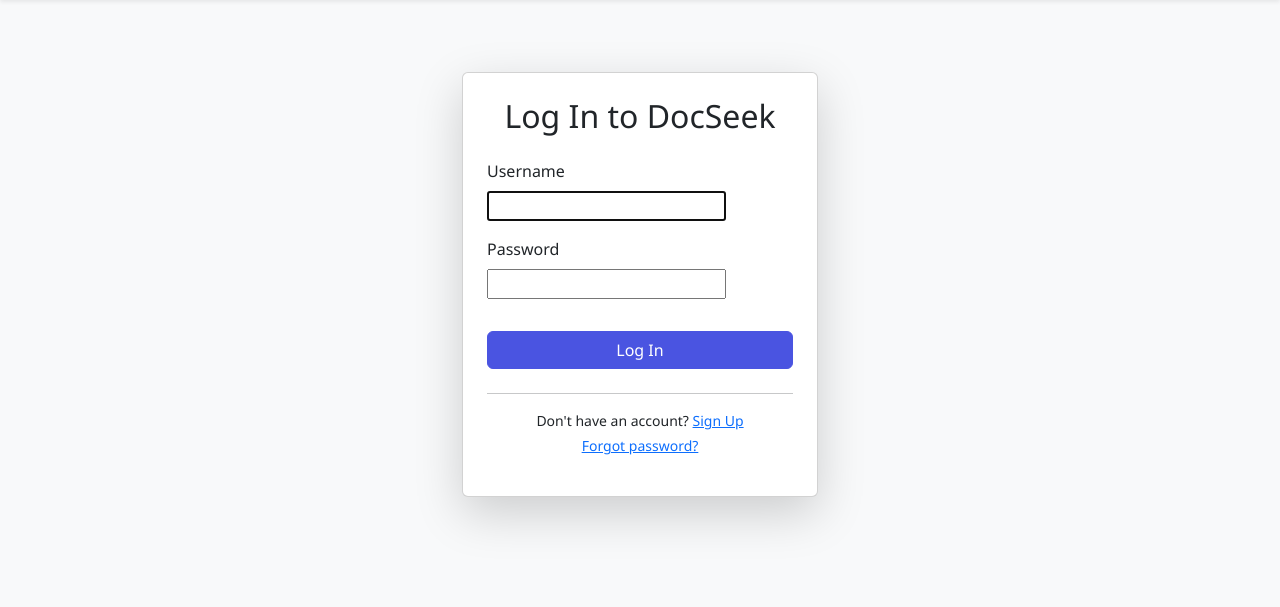
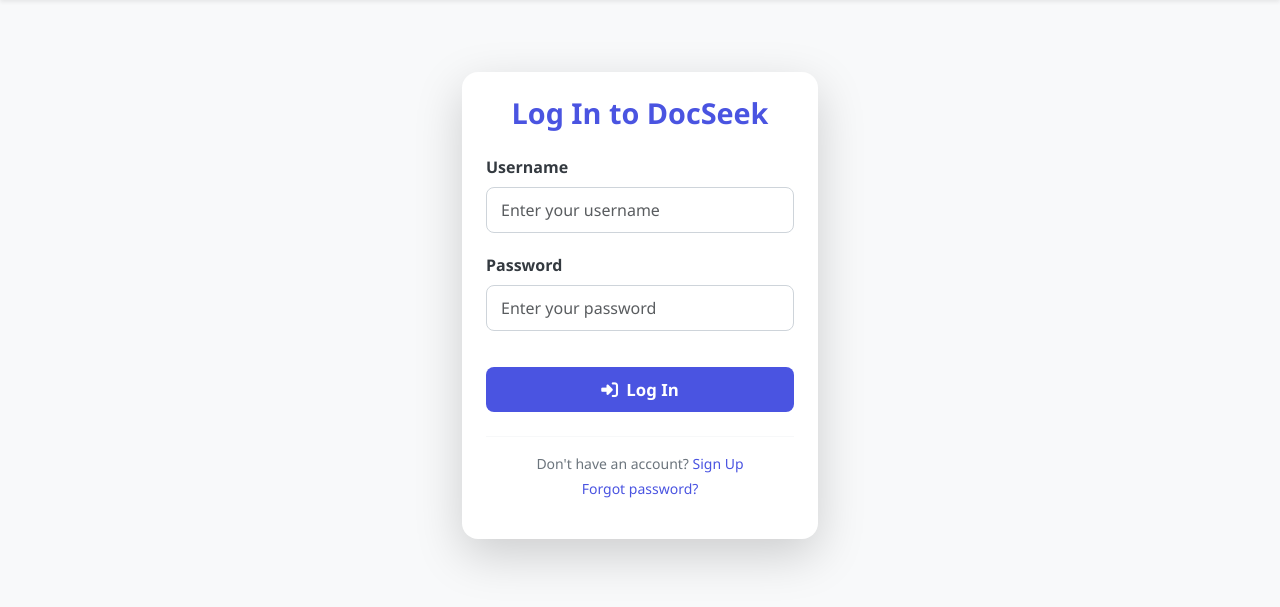
Before and after one commit to albanz27/DocSeek, a Django app: page /accounts/login/ in a window 1280 px wide. Shown: the part 56-663 px from the top of the page. Run offline with Django 5.2, Linux system fonts and the light colour scheme; parts of the project's set-up code (start-up, migrations or seed data) failed here and were passed over.

Commit message:
Add login and signup CSS files and enhance form templates with improved styling and icons

```diff
--- /dev/null
+++ b/static/css/registration/login.css
@@ -0,0 +1,93 @@
+.card {
+    border: none;
+    border-radius: 16px;
+    background: #ffffff;
+    box-shadow: 0 6px 16px rgba(0, 0, 0, 0.08);
+    animation: fadeInUp 0.5s ease-in-out;
+}
+
+.card-title {
+    font-size: 1.8rem;
+    font-weight: 700;
+    color: #4a54e1;
+}
+
+form .mb-3 {
+    margin-bottom: 1.25rem !important;
+}
+
+.form-label {
+    font-weight: 600;
+    color: #343a40;
+}
+
+form input[type="text"],
+form input[type="password"] {
+    border: 1.5px solid #ced4da;
+    border-radius: 8px;
+    padding: 10px 14px;
+    font-size: 1rem;
+    transition: all 0.2s ease-in-out;
+}
+
+form input:focus {
+    border-color: #4a54e1;
+    box-shadow: 0 0 0 3px rgba(74, 84, 225, 0.15);
+    outline: none;
+}
+
+.btn-primary {
+    background-color: #4a54e1;
+    border: none;
+    border-radius: 8px;
+    font-size: 1.05rem;
+    font-weight: 600;
+    padding: 10px 0;
+    transition: all 0.2s ease-in-out;
+}
+
+.btn-primary:hover {
+    background-color: #3c45cc;
+    transform: translateY(-1px);
+}
+
+.invalid-feedback {
+    font-size: 0.9rem;
+    color: #dc3545;
+    margin-top: 4px;
+}
+
+hr {
+    border-top: 1px solid #dee2e6;
+    margin-top: 2rem;
+}
+
+.text-center p {
+    color: #6c757d;
+}
+
+.text-center a {
+    color: #4a54e1;
+    font-weight: 500;
+    text-decoration: none;
+}
+
+.text-center a:hover {
+    text-decoration: underline;
+}
+
+.alert-danger {
+    border-radius: 8px;
+    font-size: 0.95rem;
+}
+
+@keyframes fadeInUp {
+    from {
+        opacity: 0;
+        transform: translateY(20px);
+    }
+    to {
+        opacity: 1;
+        transform: translateY(0);
+    }
+}
--- a/templates/base.html
+++ b/templates/base.html
@@ -9,6 +9,10 @@
     <link href="https://cdn.jsdelivr.net/npm/bootstrap@5.3.3/dist/css/bootstrap.min.css" rel="stylesheet">
     <link rel="stylesheet" href="https://cdnjs.cloudflare.com/ajax/libs/font-awesome/6.5.2/css/all.min.css">
     <link rel="stylesheet" href="{% static 'css/base.css' %}">
+
+    {% block extra_css %}
+    {% endblock %}
+
 </head>
 <body>
     <nav class="navbar navbar-expand-lg navbar-light bg-light shadow-sm">
--- a/templates/registration/login.html
+++ b/templates/registration/login.html
@@ -1,10 +1,15 @@
 {% extends 'base.html' %}
+{% load static %}
+
+{% block extra_css %}
+    <link rel="stylesheet" href="{% static 'css/registration/login.css' %}">
+{% endblock %}
 
 {% block content %}
 <div class="row justify-content-center">
     <div class="col-md-6 col-lg-4">
         <div class="card shadow-lg p-4 mt-5">
-            <h2 class="card-title text-center mb-4">Log In to DocSeek</h2>
+            <h2 class="card-title text-center mb-4 text-primary">Log In to DocSeek</h2>
 
             <form method="POST">
                 {% csrf_token %}
@@ -17,20 +22,28 @@
                     </div>
                 {% endif %}
 
-                {% for field in form %}
-                    <div class="mb-3">
-                        <label for="{{ field.id_for_label }}" class="form-label">{{ field.label }}</label>
-                        {{ field }}
-                        {% if field.help_text %}
-                            <div class="form-text">{{ field.help_text }}</div>
-                        {% endif %}
-                        {% for error in field.errors %}
-                            <div class="invalid-feedback d-block">{{ error }}</div>
-                        {% endfor %}
-                    </div>
-                {% endfor %}
+                <div class="mb-3">
+                    <label for="{{ form.username.id_for_label }}" class="form-label">{{ form.username.label }}</label>
+                    <input type="text" name="{{ form.username.name }}" id="{{ form.username.id_for_label }}"
+                           class="form-control" placeholder="Enter your username"
+                           value="{{ form.username.value|default_if_none:'' }}">
+                    {% for error in form.username.errors %}
+                        <div class="invalid-feedback d-block">{{ error }}</div>
+                    {% endfor %}
+                </div>
 
-                <button type="submit" class="btn btn-primary w-100 mt-3">Log In</button>
+                <div class="mb-3">
+                    <label for="{{ form.password.id_for_label }}" class="form-label">{{ form.password.label }}</label>
+                    <input type="password" name="{{ form.password.name }}" id="{{ form.password.id_for_label }}"
+                           class="form-control" placeholder="Enter your password">
+                    {% for error in form.password.errors %}
+                        <div class="invalid-feedback d-block">{{ error }}</div>
+                    {% endfor %}
+                </div>
+
+                <button type="submit" class="btn btn-primary w-100 mt-3">
+                    <i class="fas fa-sign-in-alt me-1"></i> Log In
+                </button>
             </form>
 
             <hr class="mt-4 mb-3">
```
Also changed, not shown: static/css/registration/signup.css (added, +113 -0 lines), templates/registration/signup.html (+9 -2 lines).
